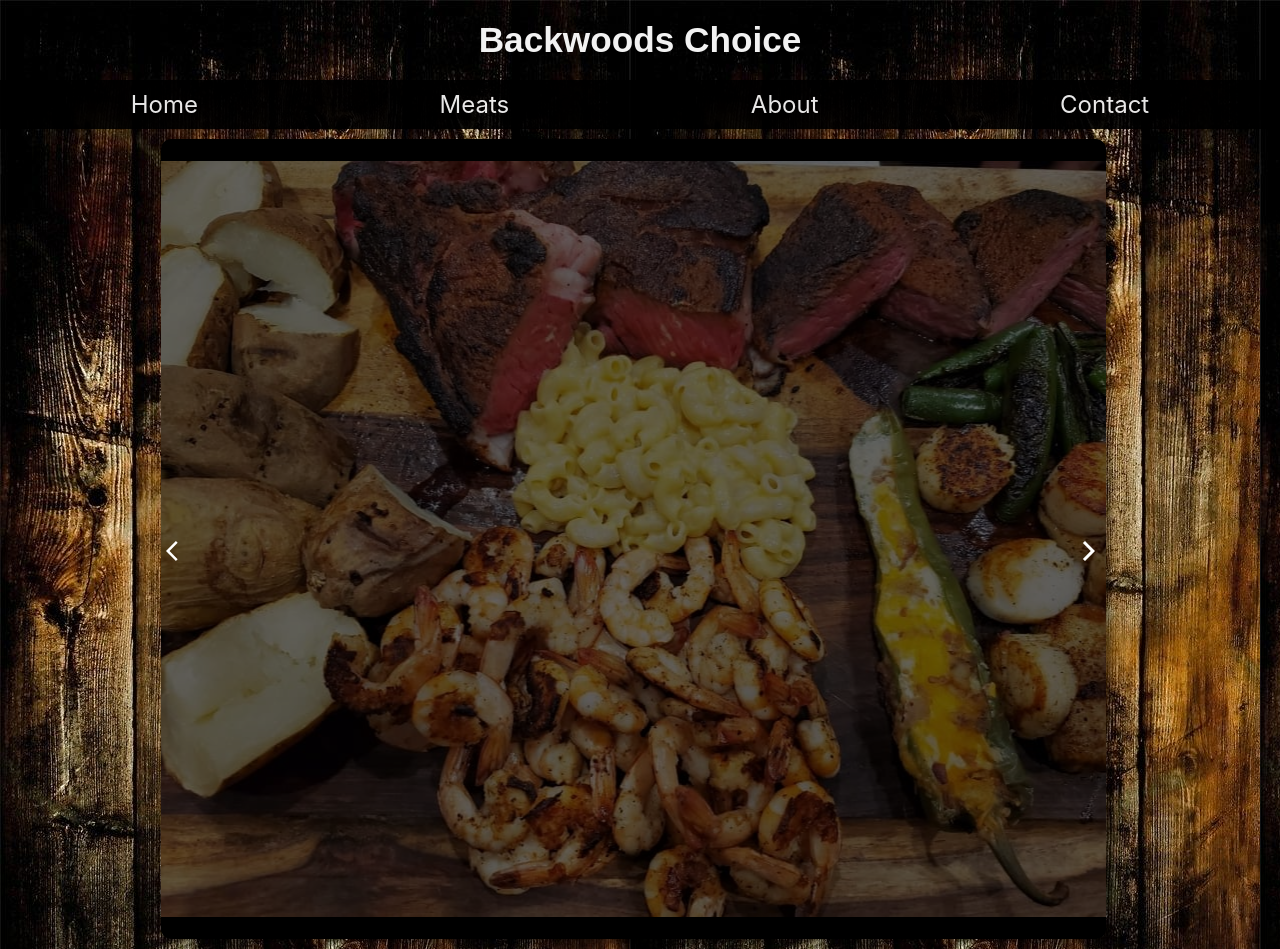
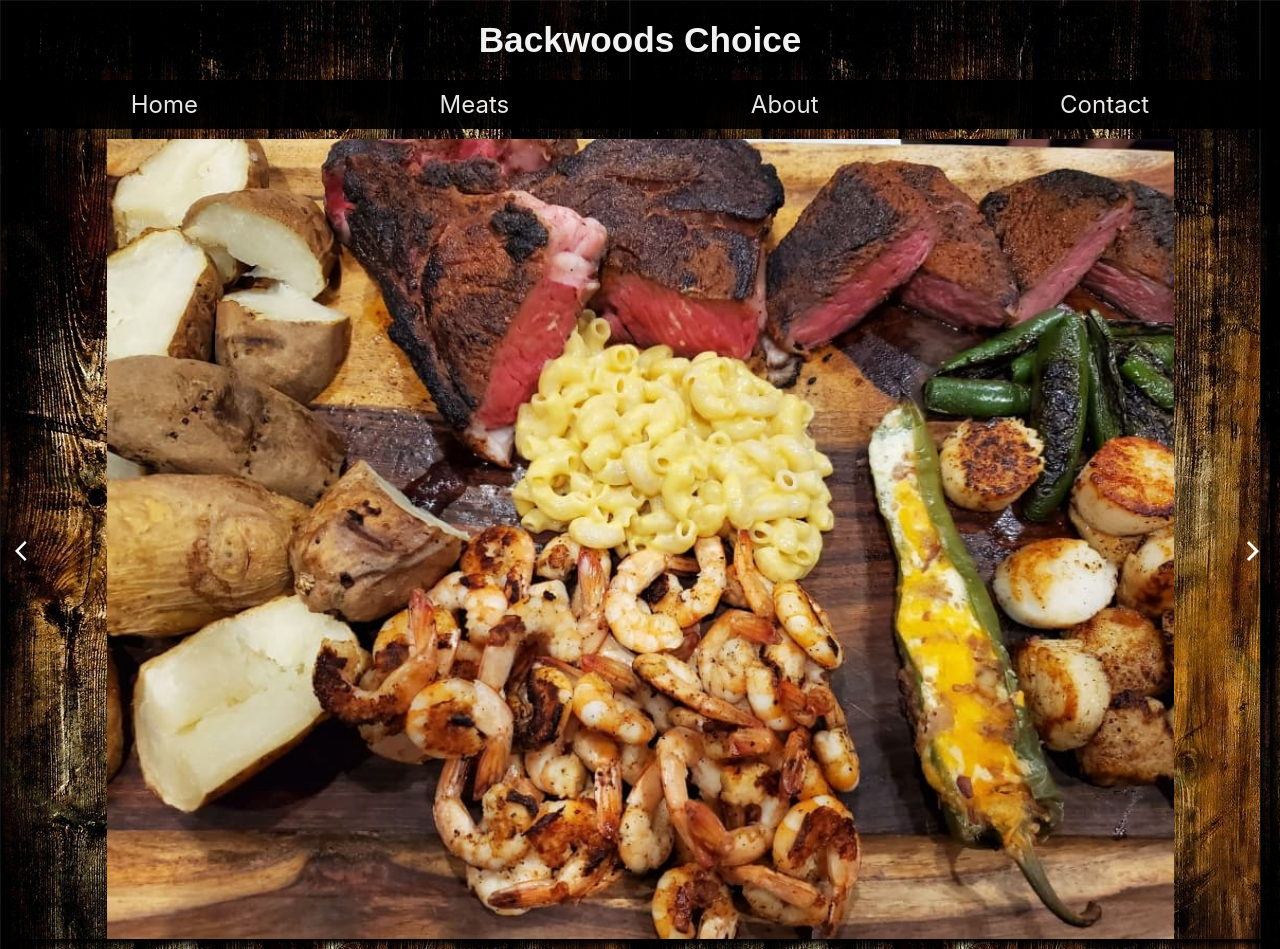
Before and after one commit to dballowe7912/backwoods-choice, a React (Create React App) app: page / in a window 1280 px wide. Built offline with nearby package versions, Linux system fonts and the light colour scheme; a web font is replaced by a local one.

Commit message:
More css adjustments

```diff
--- a/src/Header/Header.css
+++ b/src/Header/Header.css
@@ -31,12 +31,8 @@
   and (-webkit-min-device-pixel-ratio: 2)
   and (orientation: portrait) {
 
-    .header-container {
-        /* width: 100%; */
-    }
 
     .header {
-        /* width: 100%; */
         font-size: 14px;
         text-align: center;
     }
--- a/src/SlidesContainer/SlidesContainer.css
+++ b/src/SlidesContainer/SlidesContainer.css
@@ -9,20 +9,15 @@
 
 .slideshow {
     position: relative;
-    left:12%;
-    height: 100vh;
-    width: 75%;
     border-radius: 10px;
-    background: #000;
 }
 
 div.slide-thumbnail {
     height: 100vh;
-    border-radius: 10px;
     box-shadow: 5px 5px 6px #000;
-    opacity: 0.4;
     background-position: center;
     background-repeat: no-repeat;
+    background-size: contain;
 }
 
 
--- a/src/SlidesContainer/SlidesContainer.js
+++ b/src/SlidesContainer/SlidesContainer.js
@@ -39,7 +39,7 @@ const SlidesContainer = ({images=[], interval=3000}) => {
     return (
     <div className='photo-slide'>
         <section className="slideshow">
-            <div style={currentSlideStyle} className="slide-thumbnail"></div>
+            <div style={currentSlideStyle} className="slide-thumbnail">
                 <div className="slideshow-controller">
                     <span className='left-button' onClick={previous}>
                         <ArrowBackIosIcon/>
@@ -48,6 +48,7 @@ const SlidesContainer = ({images=[], interval=3000}) => {
                         <ArrowForwardIosIcon/>
                     </span>
                 </div>
+            </div>
         </section>
     </div>
     )
--- a/src/pages/HomePage/HomePage.css
+++ b/src/pages/HomePage/HomePage.css
@@ -14,11 +14,10 @@ and (-webkit-min-device-pixel-ratio: 2)
 and (orientation: portrait) {
 
     .home-page {
-        /* width: auto; */
+        width: auto;
     }
 
     div.homePage-slideContainer {
-
         padding: 0;
     }
 }
```
Lines whose indentation alone changed are shown as unchanged.
